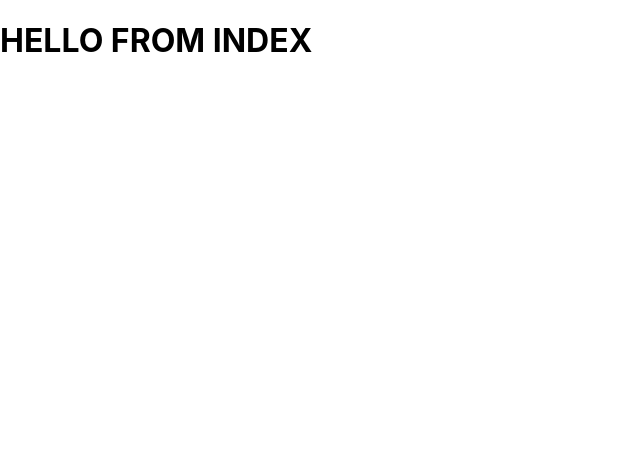
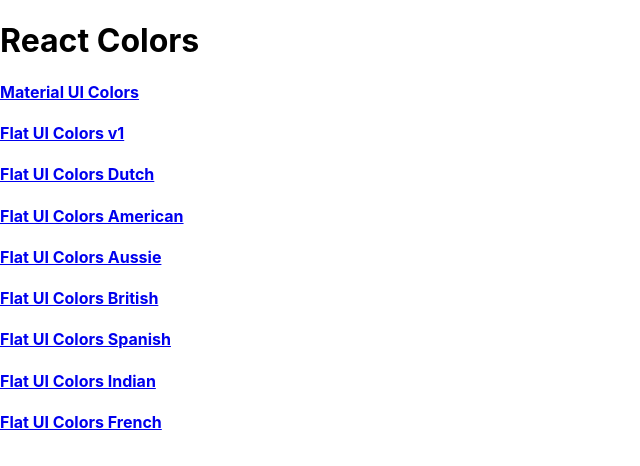
Before and after one commit to MichaelOgunsanmi/reactColorPalette, a React (Create React App) app: page / in a window 1280 px wide. Shown: the top 466 px of the page, without its empty margins (0-640 px from the left). Built offline with nearby package versions, Linux system fonts and the light colour scheme.

Commit message:
Added the paletteList component and navigation links

```diff
--- a/src/App.js
+++ b/src/App.js
@@ -3,9 +3,11 @@
 import {Redirect, Route, Switch} from "react-router-dom";
 
 import Palette from "./Palette";
+import PaletteList from "./PaletteList";
 
 import seedPalettes from "./utils/seedPalettes";
 import {generatePalette} from "./utils/colorHelpers";
+
 
 
 function App() {
@@ -19,7 +21,7 @@
 
     return (
       <Switch>
-          <Route exact path={'/'} render={() => <h1>HELLO FROM INDEX</h1>}/>
+          <Route exact path={'/'} render={() => <PaletteList palettes={seedPalettes}/>}/>
           <Route exact path={'/palette/:paletteId'} render={(routeProps) => getPalette(routeProps.match.params.paletteId)}/>
       </Switch>
     // <div>
--- a/src/Navbar.js
+++ b/src/Navbar.js
@@ -1,6 +1,6 @@
 import React, {useState} from 'react';
 
-
+import {Link} from "react-router-dom";
 import Slider from "rc-slider";
 import Select from "@material-ui/core/Select";
 import MenuItem from "@material-ui/core/MenuItem";
@@ -8,9 +8,9 @@
 import IconButton from "@material-ui/core/IconButton";
 import CloseIcon from "@material-ui/icons/Close";
 
-
 import "rc-slider/assets/index.css"
 import "./Navbar.css";
+
 
 
 
@@ -32,7 +32,7 @@
     return (
         <header className="Navbar">
             <div className="logo">
-                <a href="#">reactcolorpalette</a>
+                <Link to={'/'}>reactcolorpalette</Link>
             </div>
             <div className="slider-container">
                 <span>Level: {props.level}</span>
--- /dev/null
+++ b/src/PaletteList.js
@@ -0,0 +1,19 @@
+import React from 'react';
+
+import {Link} from "react-router-dom";
+
+
+const PaletteList = (props) => {
+    const {palettes} = props;
+
+    const paletteList = palettes.map( palette => <h4><Link to={`/palette/${palette.id}`}>{palette.paletteName}</Link> </h4>);
+
+    return (
+        <div>
+            <h1>React Colors</h1>
+            {paletteList}
+        </div>
+    );
+};
+
+export default PaletteList;
```
